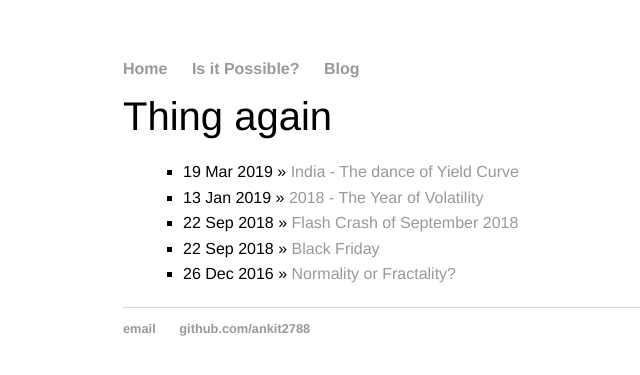
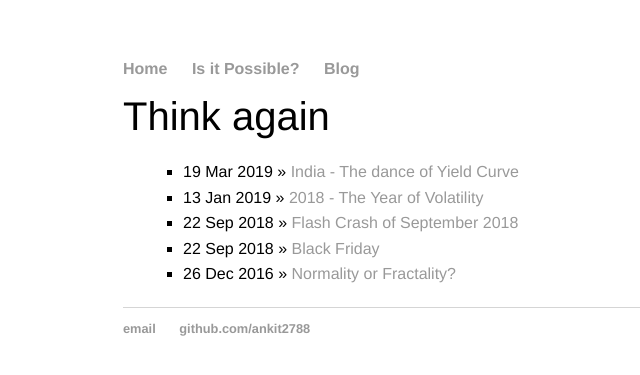
Before and after one commit to ankit2788/ankit2788.github.io, a Jekyll site: the page built from blog/index.html, in a window 1280 px wide. Shown: the top 375 px of the page, without its empty margins (69-709 px from the left). Built offline with Jekyll 4.4.1, drawn with Linux system fonts in a browser that asks for light colours.

```diff
--- a/blog/index.html
+++ b/blog/index.html
@@ -1,6 +1,6 @@
 ---
 layout: default
-title: Thing again
+title: Think again
 ---
 	<mainh1>{{ page.title }}</mainh1>
 	<ul class="posts">
--- a/isitpossible/index.html
+++ b/isitpossible/index.html
@@ -4,5 +4,9 @@ title: Is it Possible?
 ---
 	<mainh1>{{ page.title }}</mainh1>
 	<ul class="posts">
+		This page is currently being migrated from my <a href="https://globalspectre.wordpress.com/coincidence/"> wordpress account. </a>
+
+
+
 		More to follow...
 	</ul>
```
